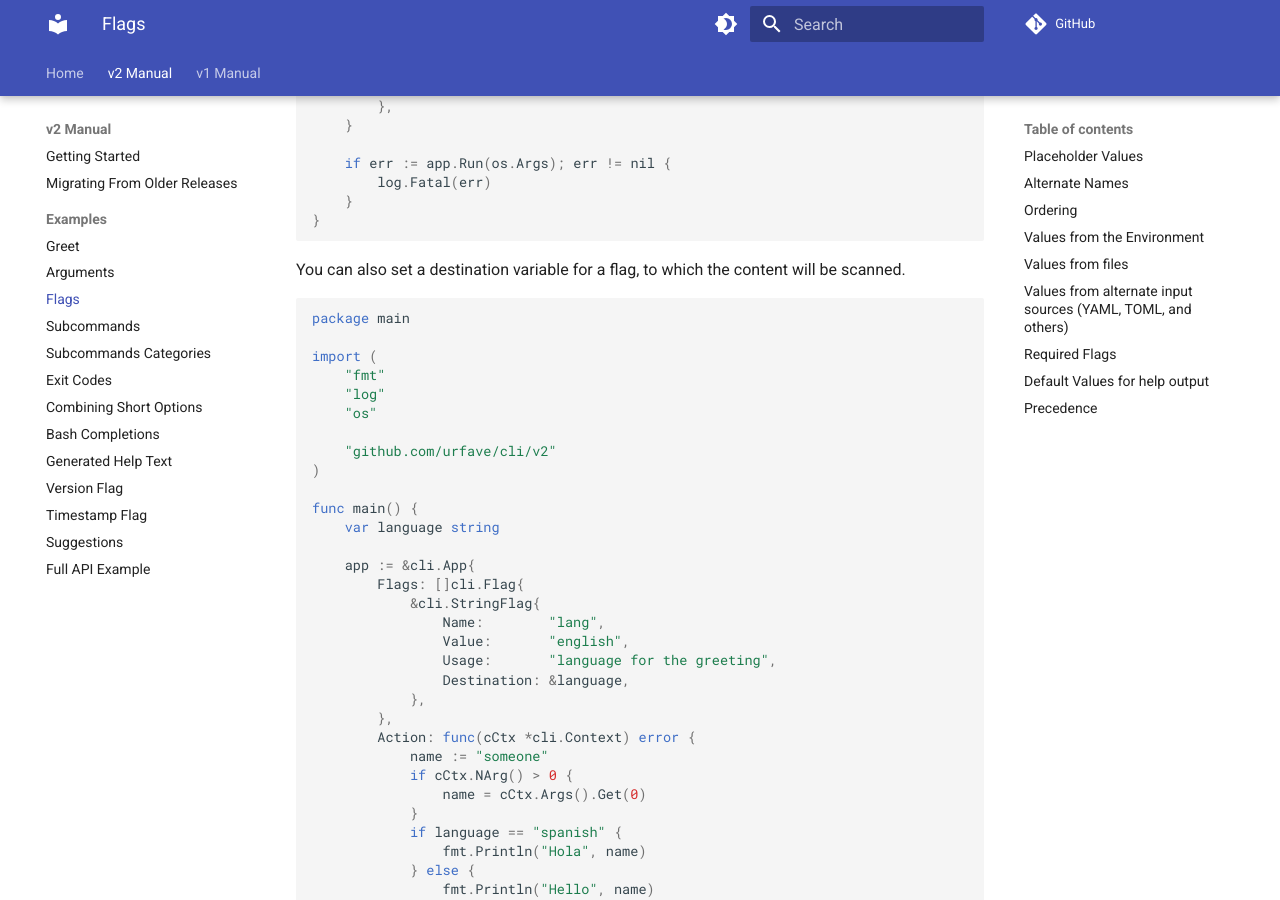
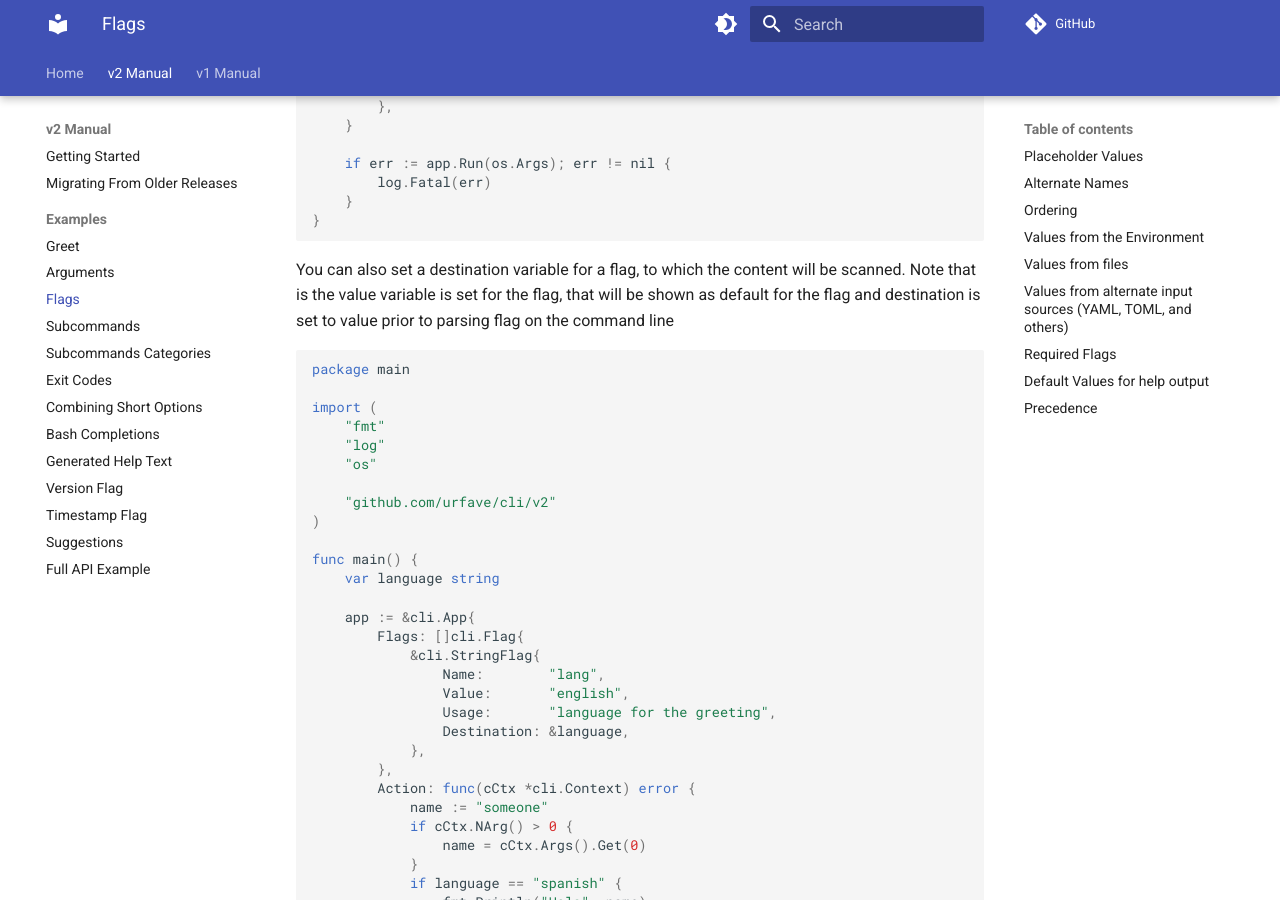
Before and after one commit to urfave/cli, an MkDocs documentation site: the page built from docs/v2/examples/flags.md, in a window 1280 px wide and 900 px high, scrolled down 794 px. Built offline with MkDocs 1.6.1 and Material for MkDocs 9.7.7, drawn with Linux system fonts in a browser that asks for light colours; comment, search, counter and statistics services are not loaded.

Commit message:
Docs:(issue_1276) Make destination/value/default text clear

````diff
--- a/docs/v2/examples/flags.md
+++ b/docs/v2/examples/flags.md
@@ -51,7 +51,9 @@ func main() {
 ```
 
 You can also set a destination variable for a flag, to which the content will be
-scanned.
+scanned. Note that is the value variable is set for the flag, that will be shown
+as default for the flag and destination is set to value prior to parsing flag on the
+command line
 
 <!-- {
   "output": "Hello someone"
````
